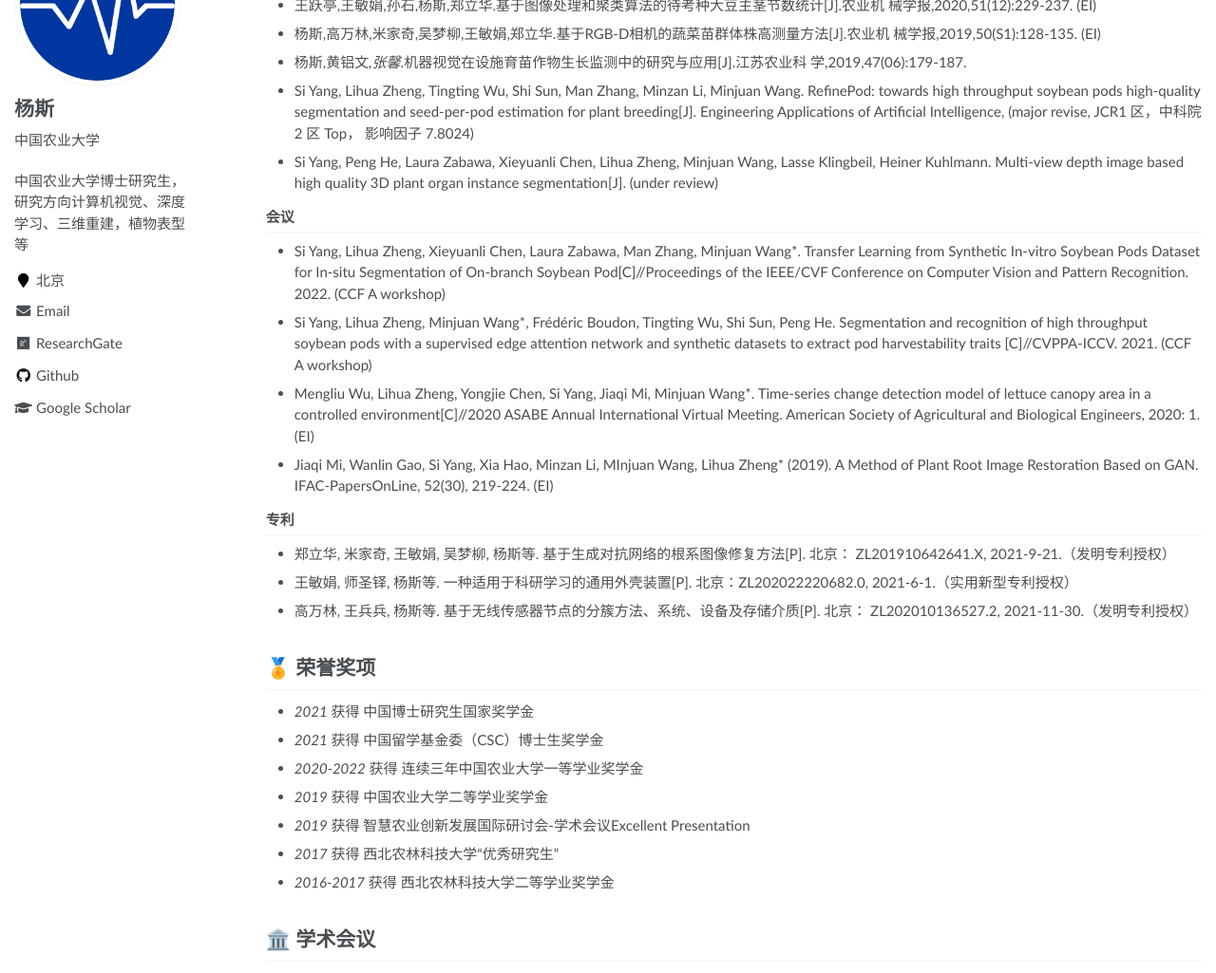
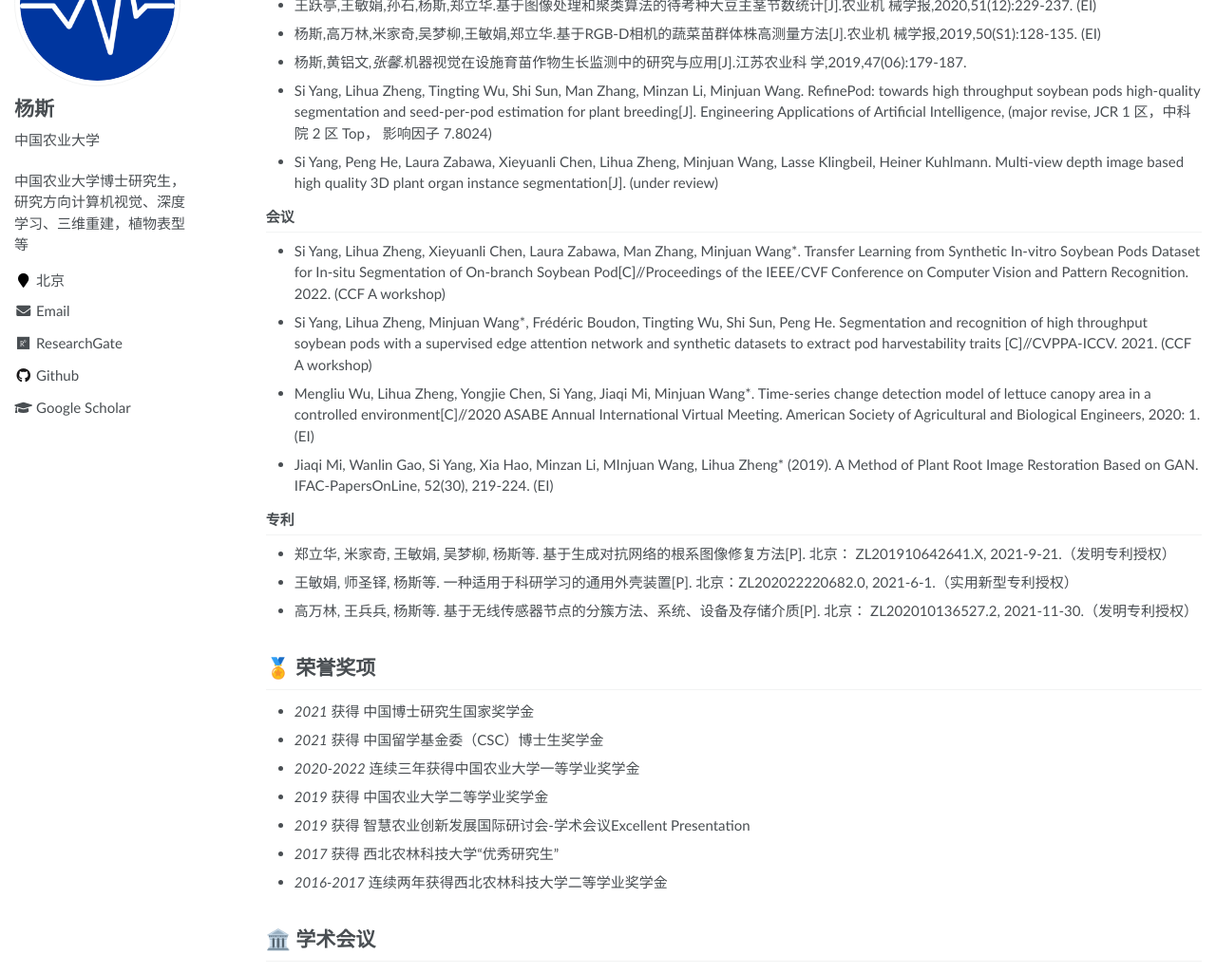
Before and after one commit to ys1215/Si_Yang, a Jekyll site: the page built from _pages/about.md, in a window 1280 px wide and 1400 px high, scrolled down 729 px. Shown: the part 174-1199 px from the top of the window at 95% size. Built offline with Jekyll 4.4.1, drawn with Linux system fonts in a browser that asks for light colours.

Commit message:
Update about.md

```diff
--- a/_pages/about.md
+++ b/_pages/about.md
@@ -52,7 +52,7 @@ quality[J]. Plant Growth Regulation, 2020, 92(2): 319-331. (JCR 2 区，中科
 - 王跃亭,王敏娟,孙石,杨斯,郑立华.基于图像处理和聚类算法的待考种大豆主茎节数统计[J].农业机 械学报,2020,51(12):229-237. (EI)
 - 杨斯,高万林,米家奇,吴梦柳,王敏娟,郑立华.基于RGB-D相机的蔬菜苗群体株高测量方法[J].农业机 械学报,2019,50(S1):128-135. (EI)
 - 杨斯,黄铝文*,张馨*.机器视觉在设施育苗作物生长监测中的研究与应用[J].江苏农业科 学,2019,47(06):179-187.
-- Si Yang, Lihua Zheng, Tingting Wu, Shi Sun, Man Zhang, Minzan Li, Minjuan Wang. RefinePod: towards high throughput soybean pods high-quality segmentation and seed-per-pod estimation for plant breeding[J]. Engineering Applications of Artificial Intelligence, (major revise, JCR1 区，中科院 2 区 Top，
+- Si Yang, Lihua Zheng, Tingting Wu, Shi Sun, Man Zhang, Minzan Li, Minjuan Wang. RefinePod: towards high throughput soybean pods high-quality segmentation and seed-per-pod estimation for plant breeding[J]. Engineering Applications of Artificial Intelligence, (major revise, JCR 1 区，中科院 2 区 Top，
 影响因子 7.8024)
 - Si Yang, Peng He, Laura Zabawa, Xieyuanli Chen, Lihua Zheng, Minjuan Wang, Lasse Klingbeil, Heiner Kuhlmann. Multi-view depth image based high quality 3D plant organ instance segmentation[J].
 (under review)
@@ -82,11 +82,11 @@ Plant Root Image Restoration Based on GAN. IFAC-PapersOnLine, 52(30), 219-224. (
 # 🏅 荣誉奖项
 - *2021* 获得 中国博士研究生国家奖学金
 - *2021* 获得 中国留学基金委（CSC）博士生奖学金
-- *2020-2022* 获得 连续三年中国农业大学一等学业奖学金
+- *2020-2022* 连续三年获得中国农业大学一等学业奖学金
 - *2019* 获得 中国农业大学二等学业奖学金
 - *2019* 获得 智慧农业创新发展国际研讨会-学术会议Excellent Presentation
 - *2017* 获得 西北农林科技大学“优秀研究生”
-- *2016-2017* 获得 西北农林科技大学二等学业奖学金
+- *2016-2017* 连续两年获得西北农林科技大学二等学业奖学金
 
 <span class='anchor' id='-xshy'></span>
 
```
